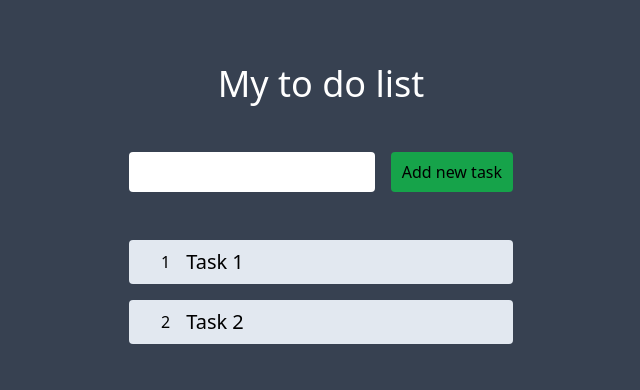
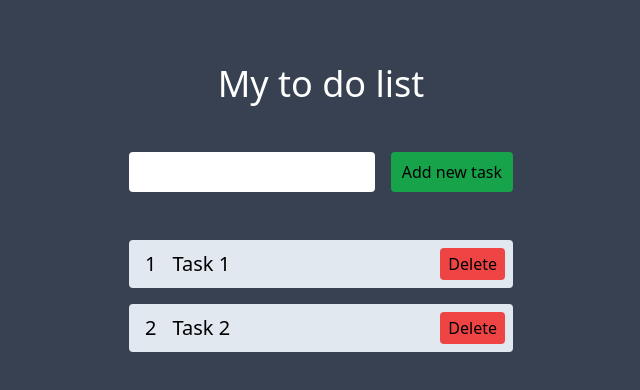
Before and after one commit to Pedro-Sprandel/ReactJS-ToDoList, a React (Create React App) app: page / in a window 1280 px wide. Shown: the top 390 px of the page, without its empty margins (319-959 px from the left). Built offline with nearby package versions, Linux system fonts and the light colour scheme.

Commit message:
feat: delete-task

```diff
--- a/src/App.js
+++ b/src/App.js
@@ -15,8 +15,9 @@ const App = () => {
     setTasks([...tasks, newTask])
   };
 
-  const updateStatus = () => {
-
+  const deleteTask = (id) => {
+    const updatedTaskList = tasks.filter((task) => task.id !== id)
+    setTasks(updatedTaskList)
   };
 
   return (
@@ -33,7 +34,7 @@ const App = () => {
 
       {tasks.map((task, index) => (
         <div className={index < tasks.length - 1 ? "w-1/3 mb-4" : "w-1/3"}>
-          <Task data={task} />
+          <Task data={task} handleDelete={deleteTask} />
         </div>
       ))}
     </div>
--- a/src/components/Task/Task.jsx
+++ b/src/components/Task/Task.jsx
@@ -1,12 +1,15 @@
 import React from 'react';
 
 export const Task = (props) => {
-  const { data } = props;
+  const { data, handleDelete } = props;
 
   return (
-    <div className="rounded flex gap-4 items-center bg-slate-200 px-8 py-2 w-full">
-      <p>{data.id + 1}</p>
-      <p className="text-xl">{data.title}</p>
+    <div className="rounded flex items-center justify-between bg-slate-200 pl-4 pr-2 py-2 w-full">
+      <div className="flex gap-4 items-baseline text-xl">
+        <p>{data.id + 1}</p>
+        <p>{data.title}</p>
+      </div>
+      <button className="bg-red-500 rounded px-2 py-1" onClick={() => handleDelete(data.id)}>Delete</button>
     </div>
   )
 };
```
